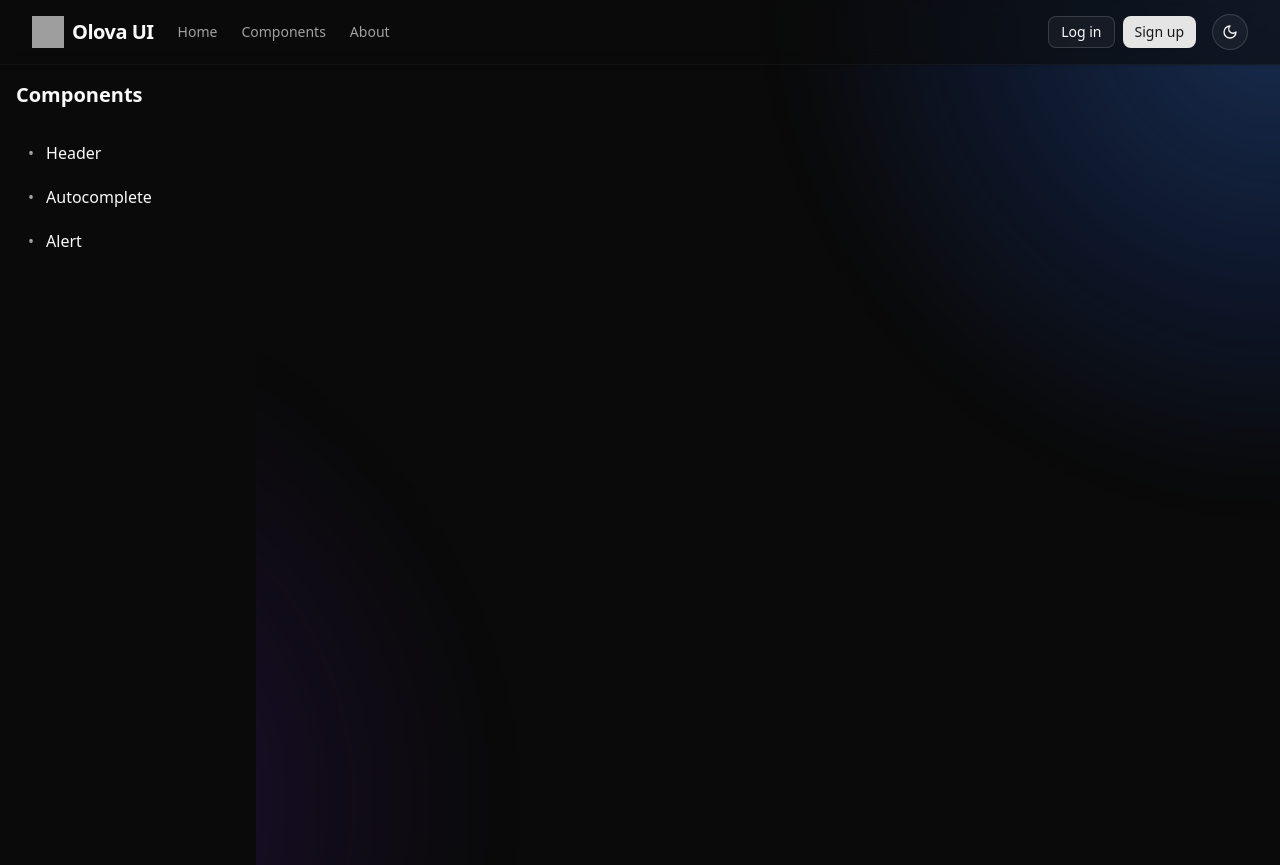
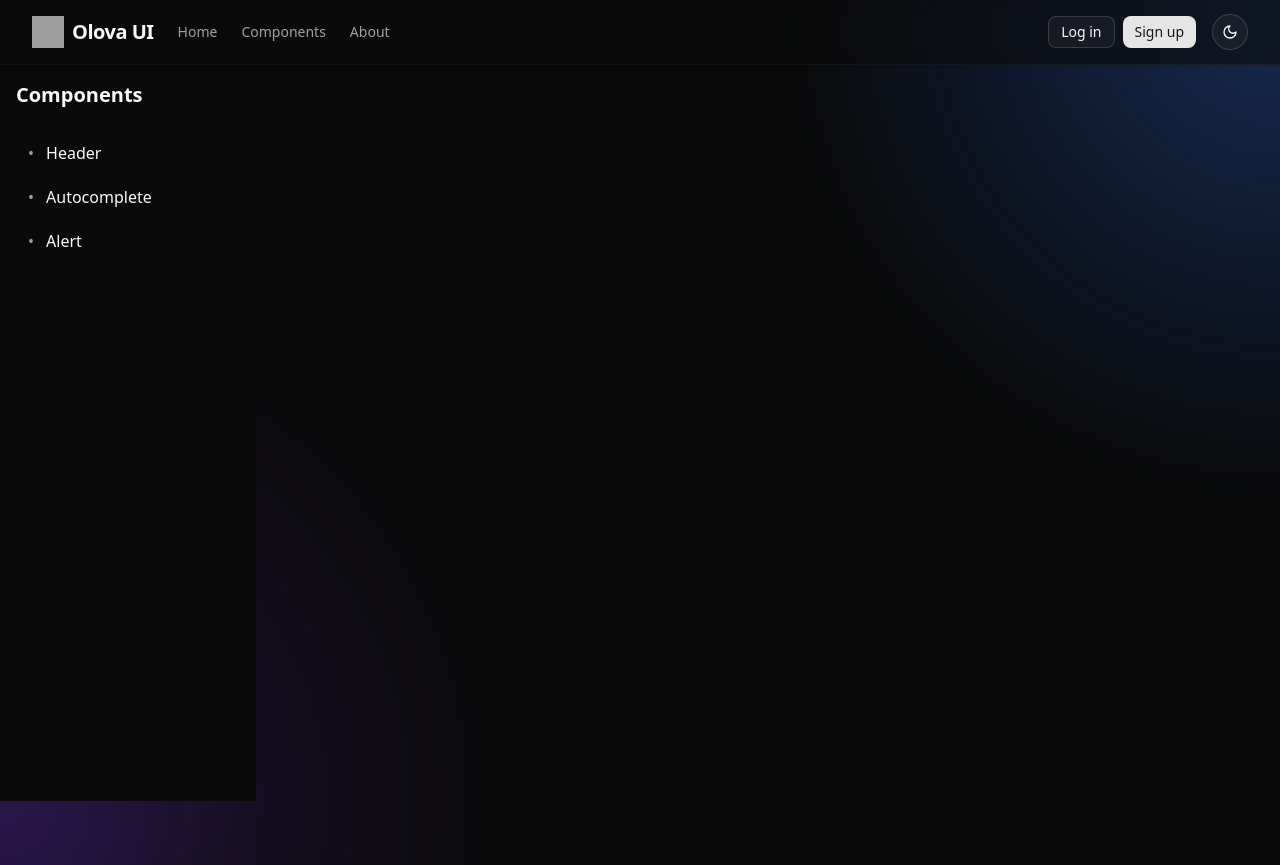
Before and after one commit to seraprogrammer/olova-ui, a React (Vite) app: page / in a window 1280 px wide. After the commit the page ends 801 px from the top, so only its background shows below. Built offline with nearby package versions, Linux system fonts and the light colour scheme; grey boxes are pictures that could not be loaded.

Commit message:
Initial commit

```diff
--- a/src/App.tsx
+++ b/src/App.tsx
@@ -15,9 +15,7 @@ export default function App() {
     <div className="flex flex-col min-h-screen">
       <Header toggleSidebar={toggleSidebar} />
       <div className="flex flex-1">
-        <div className="md:w-64 md:flex-shrink-0">
-          <Sideber isOpen={sidebarOpen} onClose={() => setSidebarOpen(false)} />
-        </div>
+        <Sideber isOpen={sidebarOpen} onClose={() => setSidebarOpen(false)} />
         <main className="flex-1 p-6">
           <Layouts />
         </main>
--- a/src/pages/Sideber/Sideber.tsx
+++ b/src/pages/Sideber/Sideber.tsx
@@ -55,7 +55,7 @@ export default function Sideber({
         />
       )}
       <aside
-        className={`fixed md:static w-full md:w-64 h-full min-h-screen overflow-y-auto bg-background z-40 transition-all duration-300 ${sidebarClass}`}
+        className={`fixed top-16 left-0 md:sticky md:top-16 w-64 h-[calc(100vh-4rem)] overflow-y-auto bg-background z-40 transition-all duration-300 ${sidebarClass}`}
       >
         <div className="p-4">
           <div className="flex items-center justify-between mb-6">
```
